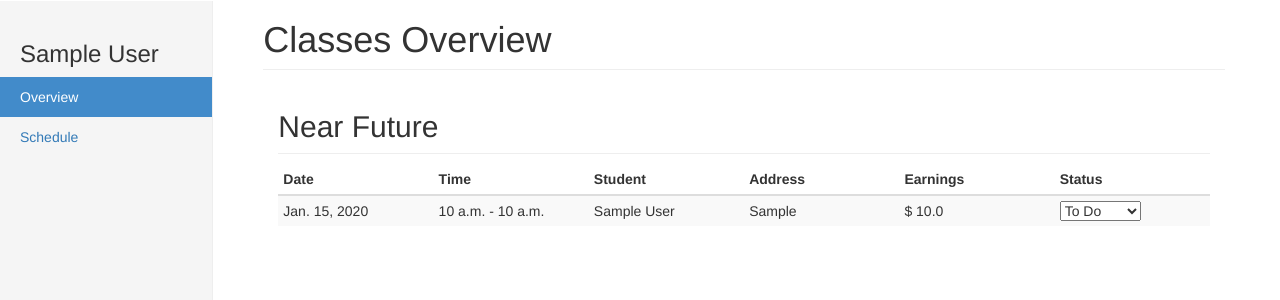
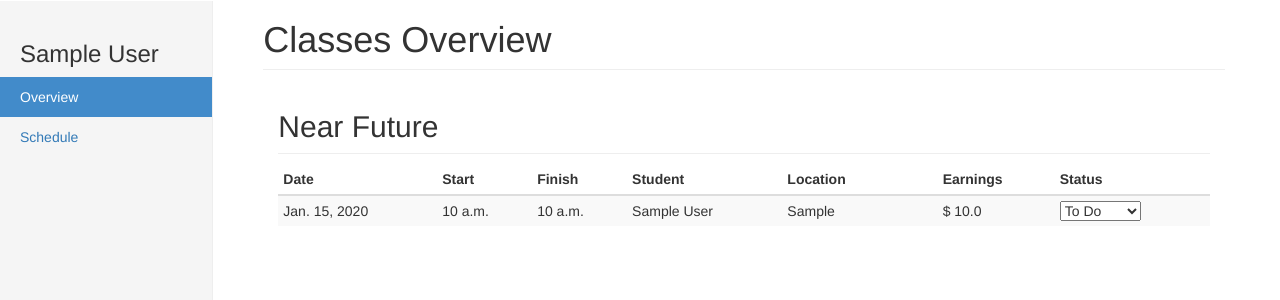
Before and after one commit to thalespaiva/koumparos, a Django app: page /teacher/1/overview in a window 1280 px wide. Shown: the part 50-350 px from the top of the page. Run offline with Django 3.2, Linux system fonts and the light colour scheme; tables that the repository leaves empty hold one stand-in row (values such as "Sample post"); some libraries are stand-ins or nearby versions.

Commit message:
Layout improvement by separing start time and finish time

```diff
--- a/koumparos/templates/teacher/overview.html
+++ b/koumparos/templates/teacher/overview.html
@@ -22,11 +22,12 @@
             <table class="table table-condensed table-striped">
               <thead>
                 <tr>
-                  <th class="col-sm-2">Date</th>
-                  <th class="col-sm-2">Time</th>
+                  <th class="col-sm-1.5">Date</th>
+                  <th class="col-sm-1.5">Start</th>
+                  <th class="col-sm-1.5">Finish</th>
                   <th class="col-sm-2">Student</th>
-                  <th class="col-sm-2">Address</th>
-                  <th class="col-sm-2">Earnings</th>
+                  <th class="col-sm-2">Location</th>
+                  <th class="col-sm-1.5">Earnings</th>
                   <th class="col-sm-2">Status</th>
                 </tr>
               </thead>
@@ -34,7 +35,8 @@
                 {% for class in classes %}
                   <tr>
                     <td>{{ class.date }}</td>
-                    <td>{{ class.start_time }} - {{ class.finish_time }}</td>
+                    <td>{{ class.start_time }}</td>
+                    <td>{{ class.finish_time }}</td>
                     <td>{{ class.student }}</td>
                     <td>{{ class.location }}</td>
                     <td>$ {{ class.price }}</td>
```
